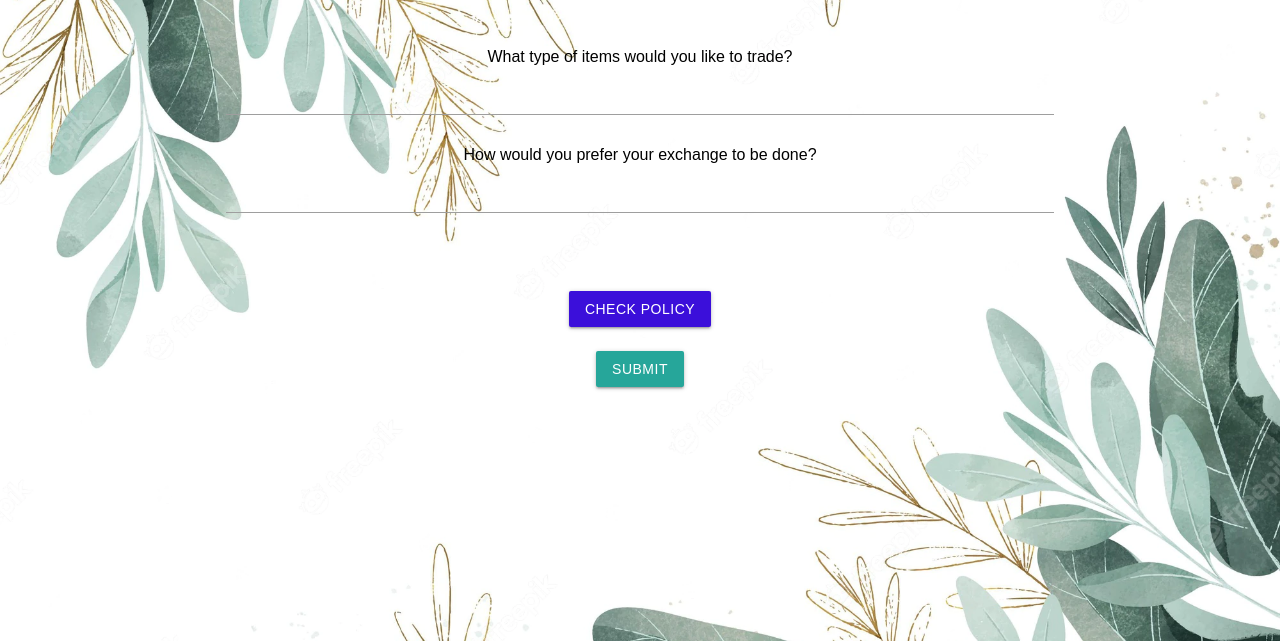
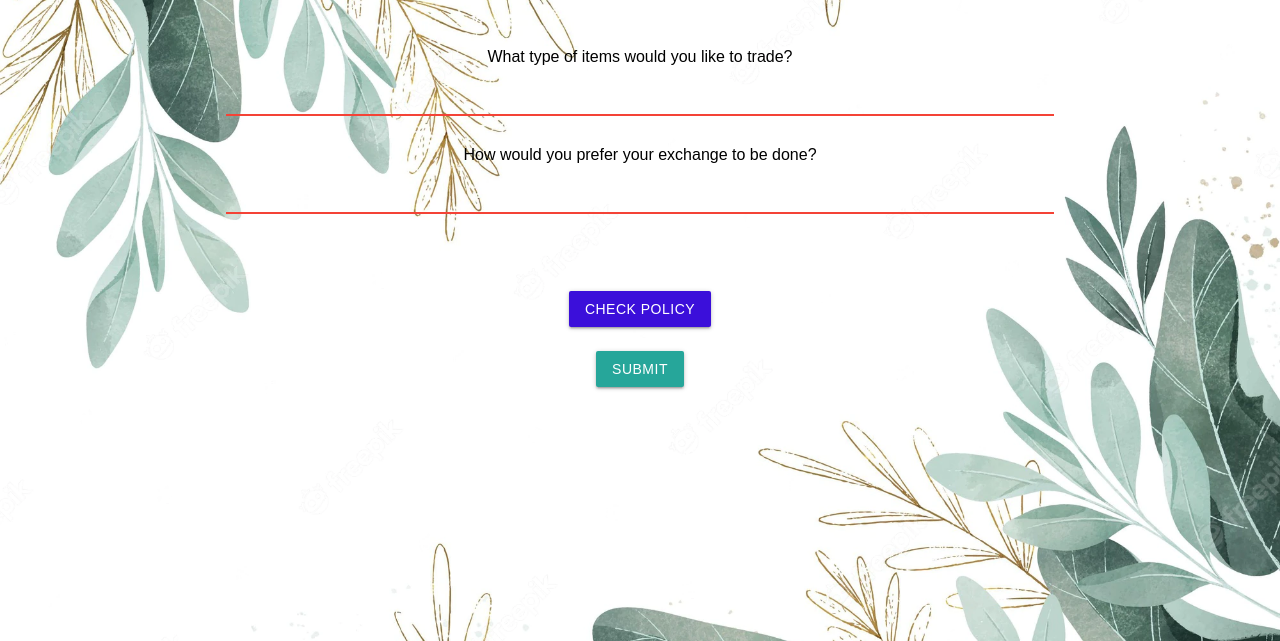
Before and after one commit to Team-1-SIT725/SIT725-T3-2022-Team1_Repo, a website: page public/createAcc.html in a window 1280 px wide. Both pictures are taken after a click on the link "SUBMIT". Shown: the part 159-800 px from the top of the page. Drawn offline with nearby package versions, Linux system fonts and the light colour scheme; no server answers.

Commit message:
Add validation on create account

```diff
--- a/public/createAcc.html
+++ b/public/createAcc.html
@@ -27,14 +27,12 @@
             background-image: url("images/welcome.webp");
             background-size: 100%;
         }
-
-
     </style>
 </head>
 
 <body>
     <nav class="black lighten-2">
-        <img src = "./images/TradeBiBata_Logo.svg" class = "center">
+        <img src="./images/TradeBiBata_Logo.svg" class="center">
     </nav>
 
     <main>
@@ -47,15 +45,17 @@
                     <div id="Itemsinput" class="section scrollspy">
                         <form class="col s12 m12 center" id="Forminput" name="Forminput">
                             <div class="input-filed col s12 center row">
-                                <label class="form-label" style="font-size: medium;" for="question_1 flow-text">What type of items would
+                                <label class="form-label" style="font-size: medium;" for="question_1 flow-text">What
+                                    type of items would
                                     you like to
                                     trade?</label>
-                                <input type="text" id="itemDesc" name="itemDesc">
+                                <input type="text" id="itemDesc" name="itemDesc" required>
                             </div>
                             <div class="input-filed col s12 center row">
-                                <label class="form-label" style="font-size: medium;" for="question_2 flow-text">How would you prefer your
+                                <label class="form-label" style="font-size: medium;" for="question_2 flow-text">How
+                                    would you prefer your
                                     exchange to be done?</label>
-                                <input type="text" id="methodDesc" name="methodDesc">
+                                <input type="text" id="methodDesc" name="methodDesc" required>
                             </div>
                         </form>
                     </div>
--- a/public/js/adrVar.js
+++ b/public/js/adrVar.js
@@ -7,7 +7,6 @@ $(document).ready(function () {
 });
 
 const submitAddItem = () => {
-
     //Check form is valid before submitting
     let frmValid = true;
     let form = document.querySelector("#addressForm");
--- a/public/js/createAcc.js
+++ b/public/js/createAcc.js
@@ -1,17 +1,15 @@
 $(document).ready(function () {
     $(".modal").modal();
     $("select").formSelect();
-    // $(".collapsible").collapsible();
     $("#fileSubmitBt").click(() => {
         submitAddItem();
     });
-    // $("#addItemSubmit").click(submitForm);
-    // $("input#itemName, textarea#itemDescription").characterCounter();
-    // $("#img-upload").on("change", imgPreview);
 });
 
 
-//ajax
+// Post form to the route using ajax
+// If success then go to login page
+// If not then print out error message
 const addItemToApp = (formData) => {
     $.ajax({
         url: "/api/userProfilePrivate/add",
@@ -20,10 +18,10 @@ const addItemToApp = (formData) => {
         processData: false,
         contentType: false,
         success: (result) => {
-
-            // alert(result.message);
-            // location.reload(); //used to reload the page
-         window.location = "/adrVar.html";
+            window.location = "/adrVar.html";
+        },
+        error: (err) => {
+            console.log(err.message);
         },
     });
 };
@@ -61,7 +59,23 @@ const removeFile = (fileName) => {
 };
 
 const submitAddItem = () => {
-    let formData = new FormData(document.querySelector("#Forminput"));
-    console.log("Form Data Submitted: ", formData);
-    addItemToApp(formData);
+    //Check form is valid before submitting
+    let frmValid = true;
+    let form = document.querySelector("#Forminput");
+    let fields = document.querySelector("#Forminput").elements;
+
+    //checks each element in the form to see if it's valid based on the conditions
+    //set in the HTML
+    for (i = 0; i < fields.length; i++) {
+        if (!fields[i].checkValidity()) {
+            frmValid = false;
+            // adds invalid class it element
+            fields[i].classList.add("invalid");
+        }
+    }
+    if (frmValid) {
+        let formData = new FormData(form);
+        console.log("Form Data Submitted: ", formData);
+        addItemToApp(formData);
+    }
 };
```
Lines whose indentation alone changed are shown as unchanged.
